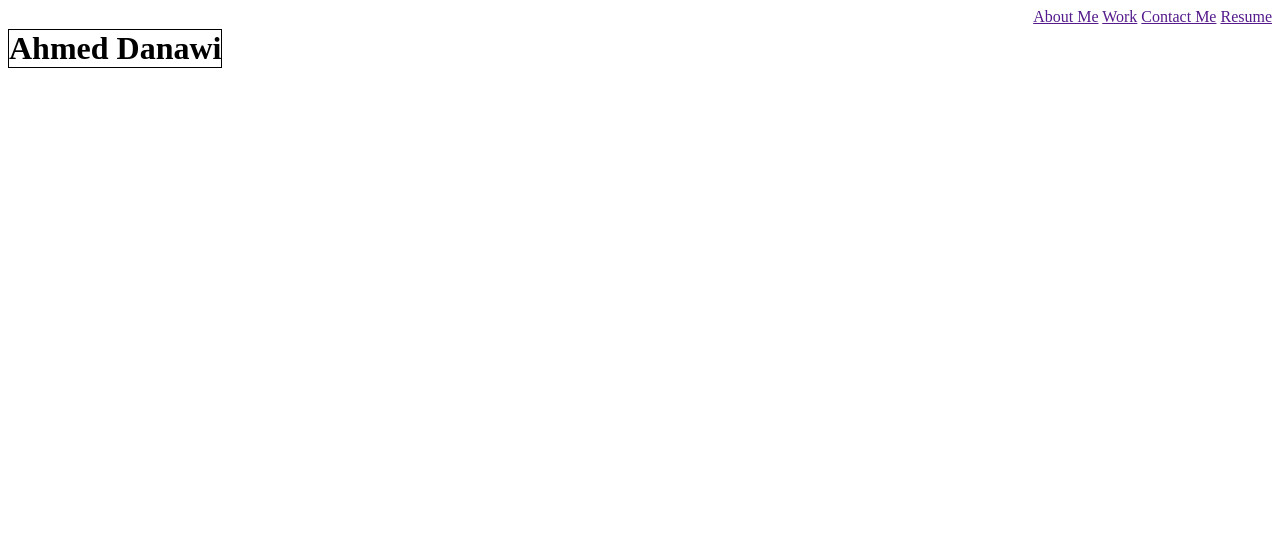
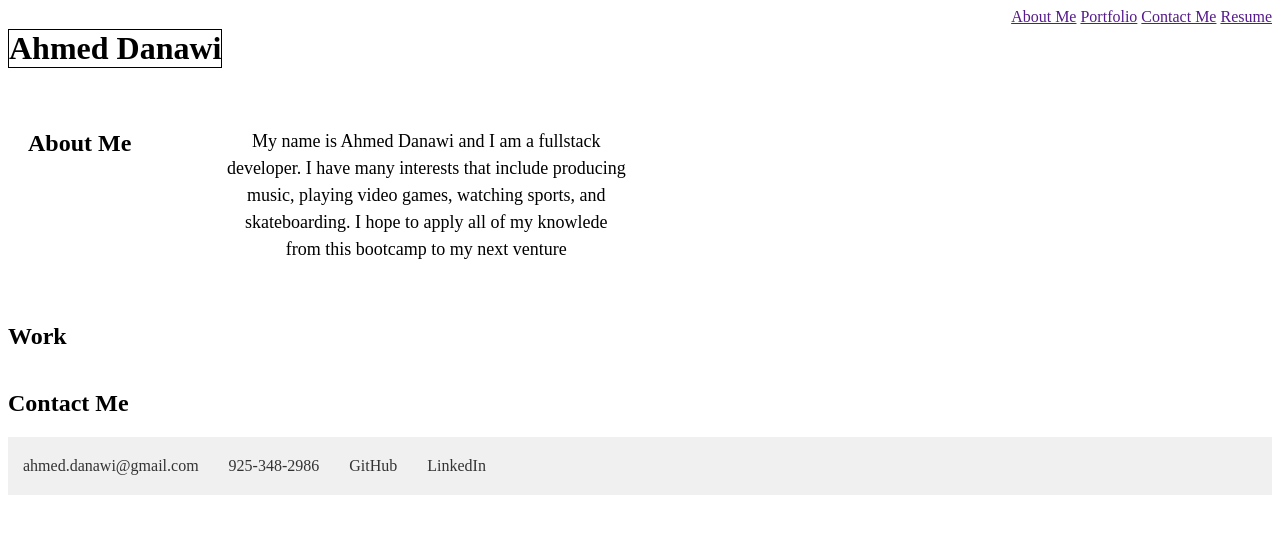
Before and after one commit to aqtagon/Portfolio, a plain HTML site: page index.html in a window 1280 px wide. Drawn offline with Linux system fonts and the light colour scheme.

Commit message:
Added and aligned about me section, Added, aligned, and added links to contact me section.

```diff
--- a/assets/css/styles.css
+++ b/assets/css/styles.css
@@ -6,3 +6,54 @@ header {
 header h1 {
     border: 1px black solid;
 }
+
+.about-me {
+    display: flex;
+    flex-direction: row;
+}
+
+.work {
+    display: flex;
+    flex-direction: row;
+
+}
+
+.contact-me {
+    display: flex;
+    flex-direction: row;
+}
+
+.footer-nav {
+    display: flex;
+    align-content: center;
+    background-color: #f0f0f0;
+    padding: 20px 0;
+}
+
+.footer-nav a {
+    text-decoration: none;
+    color: #333;
+    margin: 0 15px;
+    font-size: 16px;
+}
+
+.footer-nav a:hover {
+    color: blue;
+}
+
+#about-me {
+    padding: 20px;
+    display: flex;
+    flex-direction: row;
+    align-items: flex-start;
+    text-align: center;
+
+}
+
+.about-me-paragraph {
+    font-size: 18px;
+    line-height: 1.5;
+    margin-bottom: 20px;
+    max-width: 400px;
+    margin-left: 95px;
+}
--- a/index.html
+++ b/index.html
@@ -11,10 +11,39 @@
         <h1>Ahmed Danawi</h1>
         <nav>
             <a href="">About Me</a>
-            <a href="">Work</a>
+            <a href="">Portfolio</a>
             <a href="">Contact Me</a>
             <a href="">Resume</a>
         </nav>
+        </section>
     </header>
+    <section id="about-me">
+        <aside>
+            <h2>About Me</h2>
+        </aside>
+        <p class="about-me-paragraph">
+         My name is Ahmed Danawi and I am a fullstack developer. I have many interests that include producing music, playing video games, watching sports, and skateboarding. I hope to apply all of my knowlede from this bootcamp to my next venture
+        </p>
+    </section>
+
+    <section class="work">
+        <aside>
+            <h2>Work</h2>
+        </aside>
+        <p>
+
+        </p>
+    </section>
+
+    <section id="contact">
+    <h2>Contact Me</h2>
+    <nav class="footer-nav">
+        <a href="mailto:ahmed.danawi@gmail.com">ahmed.danawi@gmail.com</a>
+        <a href="#phone-number">925-348-2986</a>
+        <a href="https://github.com/aqtagon">GitHub</a>
+        <a href="https://www.linkedin.com/in/ahmed-danawi-832052126/">LinkedIn</a>
+
+    </nav>
+</section>
 </body>
 </html>
```
